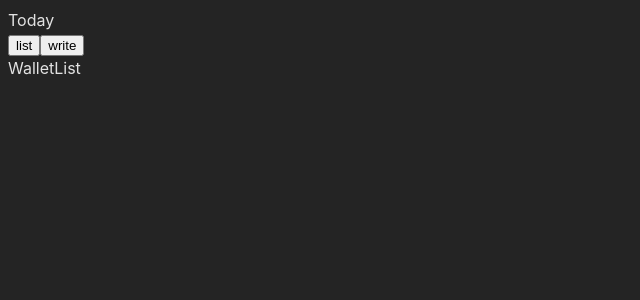
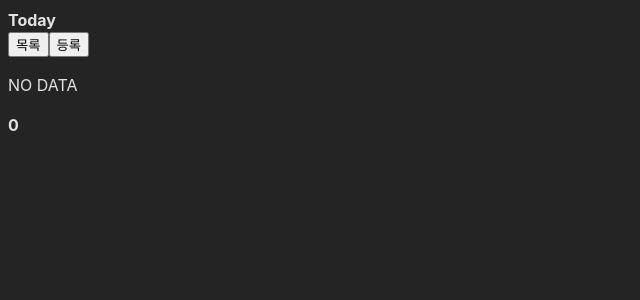
Before and after one commit to sapjil/wallet, a React (Vite) app: page / in a window 1280 px wide. Shown: the top 300 px of the page, without its empty margins (0-640 px from the left). Built offline with nearby package versions, Linux system fonts and the light colour scheme.

Commit message:
Feat: add todo sample

```diff
--- a/src/App.jsx
+++ b/src/App.jsx
@@ -1,11 +1,13 @@
-import WalletApp from './Wallet/WalletApp';
+import TodoApp from './Todo/TodoApp';
 
+// import WalletApp from './Wallet/WalletApp';
 import './App.scss';
 
 function App() {
   return (
     <>
-      <WalletApp />
+      {/* <WalletApp /> */}
+      <TodoApp />
     </>
   );
 }
--- /dev/null
+++ b/src/Todo/TodoApp.jsx
@@ -0,0 +1,24 @@
+import { useState } from 'react';
+
+import TodoList from './TodoList';
+import TodoWrite from './TodoWrite';
+
+const TodoApp = () => {
+  const [viewContent, setViewContent] = useState('list');
+
+  return (
+    <div className="flex stack wrapper">
+      <div className="">
+        <strong>Today</strong>
+      </div>
+      <div className="menu">
+        <button onClick={() => setViewContent('list')}>목록</button>
+        <button onClick={() => setViewContent('write')}>등록</button>
+      </div>
+
+      {viewContent === 'list' ? <TodoList /> : <TodoWrite setViewContent={setViewContent} />}
+    </div>
+  );
+};
+
+export default TodoApp;
--- /dev/null
+++ b/src/Todo/TodoList.jsx
@@ -0,0 +1,71 @@
+import { useEffect, useState } from 'react';
+
+const TodoList = () => {
+  const [todoList, setTodoList] = useState([]);
+
+  // 초기값 적용
+  useEffect(() => {
+    let todolist = localStorage.getItem('todolist');
+
+    if (todolist) {
+      todolist = JSON.parse(todolist);
+    } else {
+      todolist = [];
+    }
+
+    setTodoList(todolist);
+  }, []);
+
+  // 총 금액 구하기
+  function counting() {
+    const newPay = [...todoList];
+    const payList = [];
+
+    newPay.forEach((pay) => {
+      const ppp = pay.pay;
+      payList.push(parseInt(ppp));
+    });
+
+    const resultPay = payList.reduce((acc, cur) => acc + cur, 0);
+
+    // 천단위 콤마 추가
+    const result = resultPay.toString().replace(/\B(?=(\d{3})+(?!\d))/g, ',');
+    // console.log(result);
+    return result;
+  }
+
+  // 테스크 삭제
+  function deleteTodo(e, idx) {
+    const newList = [...todoList];
+    newList.splice(idx, 1);
+
+    localStorage.setItem('todolist', JSON.stringify(newList));
+    setTodoList(newList);
+  }
+
+  return (
+    <div>
+      <div className="list-ul">
+        {todoList.length === 0 && <p className="center">NO DATA</p>}
+        {todoList.map((item, idx) => (
+          <div className="list-item" key={idx}>
+            <span className="item-date">{item.date}</span>
+            <br />
+            <div className="flex item-wrap">
+              <span className="item-title">{item.title}</span>
+              <span className="item-pay">{item.pay}</span>
+            </div>
+            <button onClick={(e) => deleteTodo(e, idx)}>삭제</button>
+          </div>
+        ))}
+      </div>
+      <div className="footer">
+        <div className="align right">
+          <strong className="total">{counting()}</strong>
+        </div>
+      </div>
+    </div>
+  );
+};
+
+export default TodoList;
--- /dev/null
+++ b/src/Todo/TodoWrite.jsx
@@ -0,0 +1,62 @@
+import { useEffect, useState } from 'react';
+
+const TodoWrite = (props) => {
+  const setViewContent = props;
+
+  const [title, setTitle] = useState('');
+  const [pay, setPay] = useState('');
+  const [date, setDate] = useState('');
+
+  useEffect(() => {
+    todaySet();
+  }, []);
+
+  // 오늘 날짜 설정
+  function todaySet() {
+    const initDate = [];
+    const today = document.getElementById('current-date');
+    today.value = new Date().toISOString().substring(0, 10);
+    const ddate = today.value.toString();
+    initDate.push(ddate);
+    // console.log(initDate);
+    // initDate.push(ddate)
+    // console.log(initDate);
+  }
+
+  // 테스크 입력
+  function writeTodo() {
+    let todolist = localStorage.getItem('todolist');
+    if (todolist) {
+      todolist = JSON.parse(todolist);
+    } else {
+      todolist = [];
+    }
+
+    const newItem = { date: date, title: title, pay: pay };
+    todolist.push(newItem);
+    todolist = JSON.stringify(todolist);
+    localStorage.setItem('todolist', todolist);
+
+    setDate(todaySet());
+    setTitle('');
+    setPay('');
+
+    // 입력 후 목록으로 이동
+    setViewContent('list');
+  }
+
+  return (
+    <div>
+      <div className="">
+        <input id="current-date" type="date" value={date} onChange={(e) => setDate(e.target.value)} />
+        <textarea value={title} onChange={(e) => setTitle(e.target.value)}></textarea>
+        <input type="number" value={pay} onChange={(e) => setPay(e.target.value)} />
+        <button className="full" onClick={writeTodo}>
+          등록
+        </button>
+      </div>
+    </div>
+  );
+};
+
+export default TodoWrite;
```
